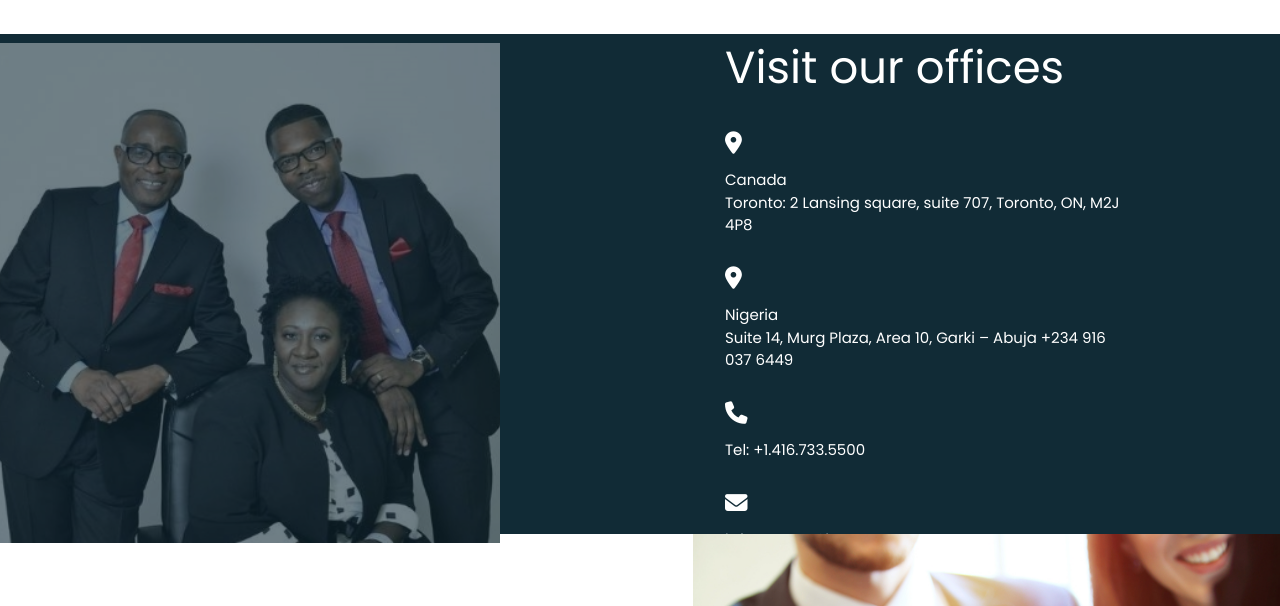
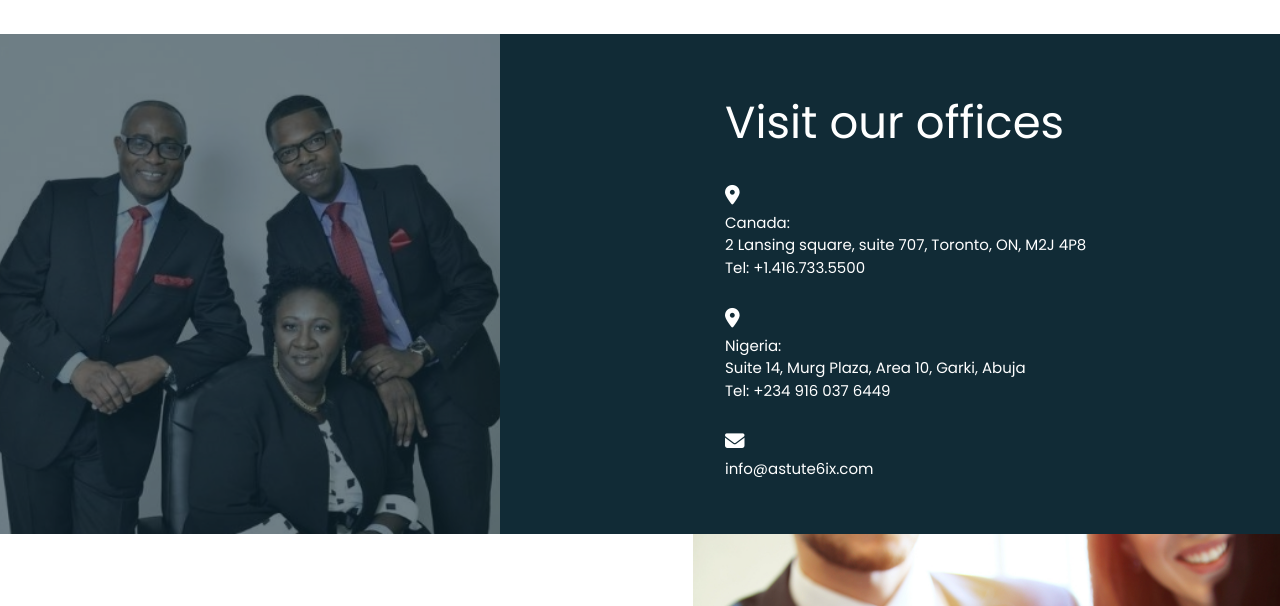
Before and after one commit to victorskydotdev/astute61X, an Eleventy site: page src/contact.njk in a window 1280 px wide. Shown: the part 960-1566 px from the top of the page. Built offline with nearby package versions, Linux system fonts and the light colour scheme; Eleventy itself is replaced by a stand-in of ours; files that its build step writes are made by us from their sources.

Commit message:
made updates to the contact

```diff
--- a/src/contact.njk
+++ b/src/contact.njk
@@ -32,22 +32,19 @@
 				<div class="office-one office">
 					<i class="fa-solid fa-location-dot"></i>
 					<span
-						>Canada <br />
-						Toronto: 2 Lansing square, suite 707, Toronto, ON, M2J 4P8
+						>Canada: <br />
+						2 Lansing square, suite 707, Toronto, ON, M2J 4P8 <br />
+						Tel: +1.416.733.5500
 					</span>
 				</div>
 
 				<div class="office-one office">
 					<i class="fa-solid fa-location-dot"></i>
 					<span
-						>Nigeria <br />
-						Suite 14, Murg Plaza, Area 10, Garki – Abuja +234 916 037 6449
+						>Nigeria: <br />
+						Suite 14, Murg Plaza, Area 10, Garki, Abuja <br />
+						Tel: +234 916 037 6449
 					</span>
-				</div>
-
-				<div class="office-two office">
-					<i class="fa-solid fa-phone"></i>
-					<span><p>Tel: +1.416.733.5500</p> </span>
 				</div>
 
 				<div class="office-two office">
--- a/src/scss/_contact-office-locations.scss
+++ b/src/scss/_contact-office-locations.scss
@@ -28,7 +28,7 @@
 				.office {
 					display: flex;
 					flex-direction: column;
-					gap: 1em;
+					gap: 0.4em;
 
 					i,
 					span {
@@ -36,7 +36,7 @@
 					}
 
 					i {
-						font-size: 1.5em;
+						font-size: 1.3em;
 					}
 				}
 			}
```
Also changed, not shown: public/contact/index.html, public/css/main.css, src/css/main.css.
